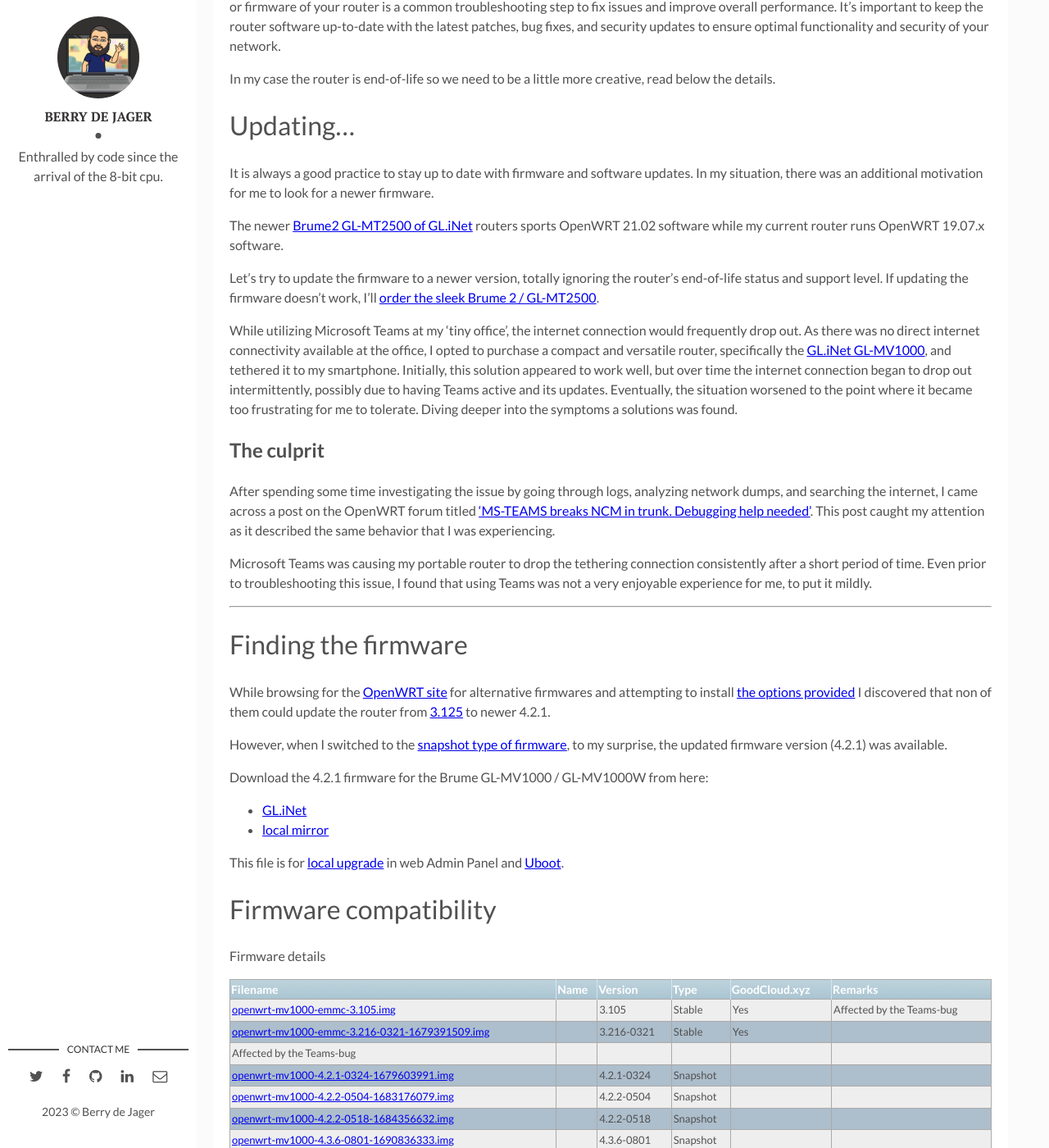
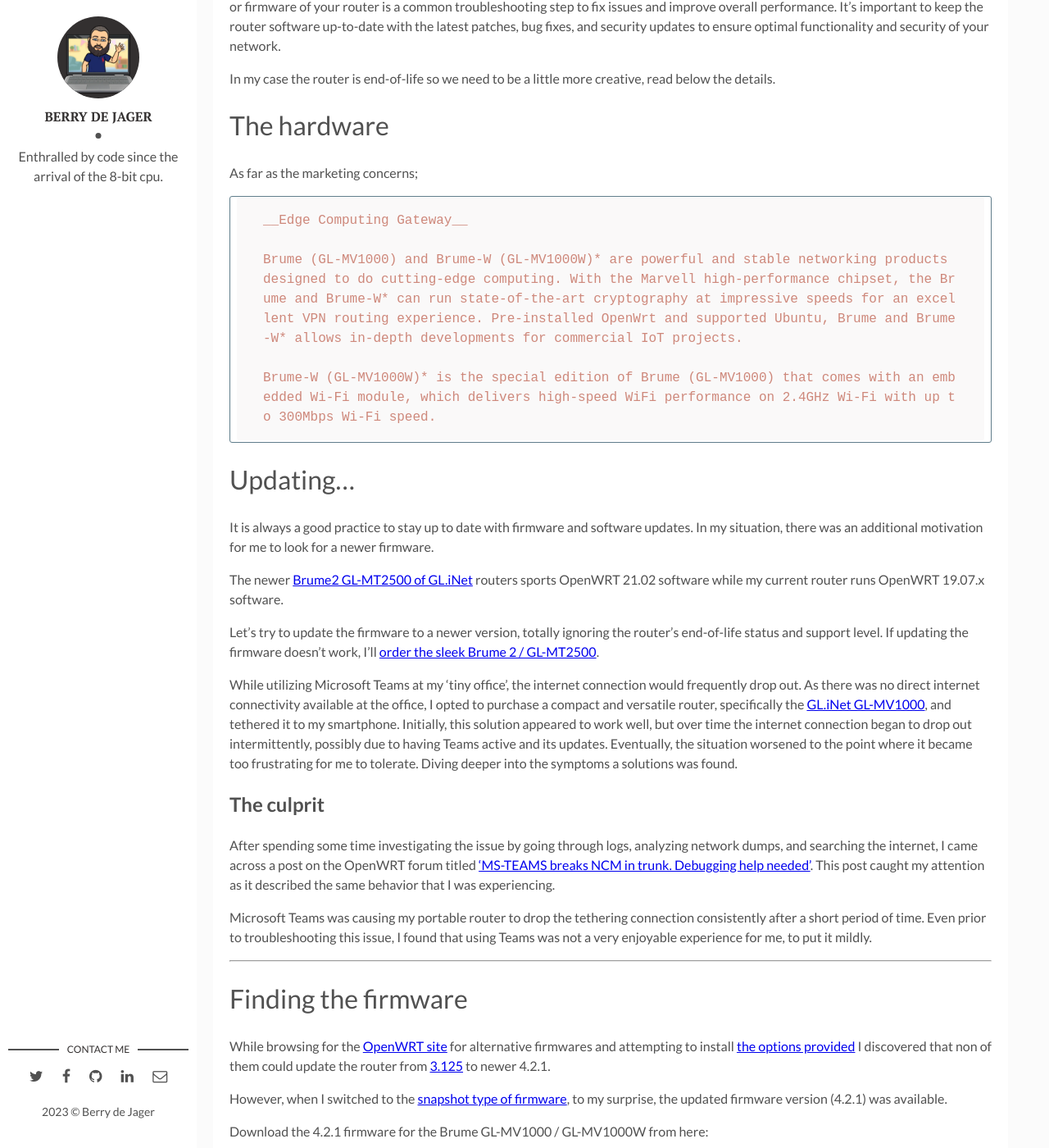
Before and after one commit to berrydejager/code, a Jekyll site: the page built from _posts/2023-03-25-Upgrade-GL-iNet-Brume-OpenWRT.markdown, in a window 1280 px wide and 1400 px high, scrolled down 809 px. Shown: the whole window at 82% size. Built offline with Jekyll 4.4.1, drawn with Linux system fonts in a browser that asks for light colours; some of the changed text lies outside the part shown.

Commit message:
Added details

```diff
--- a/_posts/2023-03-25-Upgrade-GL-iNet-Brume-OpenWRT.markdown
+++ b/_posts/2023-03-25-Upgrade-GL-iNet-Brume-OpenWRT.markdown
@@ -20,6 +20,16 @@
 Yes, updating the router software to a newer version of OpenWRT was the solution to the problem . In general, updating the software or firmware of your router is a common troubleshooting step to fix issues and improve overall performance. It's important to keep the router software up-to-date with the latest patches, bug fixes, and security updates to ensure optimal functionality and security of your network.
 
 In my case the router is end-of-life so we need to be a little more creative, read below the details.
+
+# The hardware
+
+As far as the marketing concerns;
+
+    __Edge Computing Gateway__
+
+    Brume (GL-MV1000) and Brume-W (GL-MV1000W)* are powerful and stable networking products designed to do cutting-edge computing. With the Marvell high-performance chipset, the Brume and Brume-W* can run state-of-the-art cryptography at impressive speeds for an excellent VPN routing experience. Pre-installed OpenWrt and supported Ubuntu, Brume and Brume-W* allows in-depth developments for commercial IoT projects.
+
+    Brume-W (GL-MV1000W)* is the special edition of Brume (GL-MV1000) that comes with an embedded Wi-Fi module, which delivers high-speed WiFi performance on 2.4GHz Wi-Fi with up to 300Mbps Wi-Fi speed.
 
 # Updating...
 
@@ -54,22 +64,20 @@
 
 # Firmware compatibility
 
-Firmware details
+[GL-iNet CL-MV1000(W) - Brume(-W)](https://www.gl-inet.com/products/gl-mv1000/)
 
-| Filename | Name | Version | Type | GoodCloud.xyz | Remarks |
-| --- | --- | --- | --- |
-| [openwrt-mv1000-emmc-3.105.img](/assets/bin/gl-inet/mv1000/3.x/openwrt-mv1000-emmc-3.105.img) | | 3.105 | Stable | Yes | Affected by the Teams-bug |
-| [openwrt-mv1000-emmc-3.216-0321-1679391509.img](/assets/bin/gl-inet/mv1000/3.x/openwrt-mv1000-emmc-3.216-0321-1679391509.img) | | 3.216-0321 | Stable | Yes |
-|  Affected by the Teams-bug |
-[openwrt-mv1000-4.2.1-0324-1679603991.img](/assets/bin/gl-inet/mv1000/4.x/openwrt-mv1000-4.2.1-0324-1679603991.img) | | 4.2.1-0324 | Snapshot | | |
-[openwrt-mv1000-4.2.2-0504-1683176079.img](/assets/bin/gl-inet/mv1000/4.x/openwrt-mv1000-4.2.2-0504-1683176079.img) | | 4.2.2-0504 | Snapshot | | |
-[openwrt-mv1000-4.2.2-0518-1684356632.img](/assets/bin/gl-inet/mv1000/4.x/openwrt-mv1000-4.2.2-0518-1684356632.img) | | 4.2.2-0518 | Snapshot | | |
-[openwrt-mv1000-4.3.6-0801-1690836333.img](/assets/bin/gl-inet/mv1000/4.x/openwrt-mv1000-4.3.6-0801-1690836333.img) | | 4.3.6-0801 | Snapshot | | |
-[openwrt-mv1000-4.3.7-1018-1697574734.img](/assets/bin/gl-inet/mv1000/4.x/openwrt-mv1000-4.3.7-1018-1697574734.img) | | 4.3.7-1018 | Snapshot | | |
-[openwrt-mv1000-4.3.7-1107-1699302665.img](/assets/bin/gl-inet/mv1000/4.x/openwrt-mv1000-4.3.7-1107-1699302665.img) | | 4.3.7-1107 | Snapshot | | |
-[openwrt-mv1000-4.3.8-0927-1695812269.img](/assets/bin/gl-inet/mv1000/4.x/openwrt-mv1000-4.3.8-0927-1695812269.img) | | 4.3.8-0927 | Beta | | |
-
-
+| Filename | Type | OpenWRT | 2.4G WiFi | GoodCloud.xyz | Remarks |
+| --- | --- | --- | --- | --- | --- |
+| [3.105](/assets/bin/gl-inet/mv1000/3.x/openwrt-mv1000-emmc-3.105.img) | Stable | 19.07.0-rc1 | Enabled | Online | Doesn't connect to tethered device |
+| [3.115-0921](/assets/bin/gl-inet/mv1000/3.x/openwrt-mv1000-emmc-3.215-0921-1663732383.img) | Stable | - | -  | - | - |
+| [3.216-0321](/assets/bin/gl-inet/mv1000/3.x/openwrt-mv1000-emmc-3.216-0321-1679391509.img) | Stable | 19.07.8 | Enabled | Online | Affected by the Teams-bug |
+| [4.2.1-0324](/assets/bin/gl-inet/mv1000/4.x/openwrt-mv1000-4.2.1-0324-1679603991.img) | Snapshot |22.03.2 | Disabled | Online, no details in client overview | Has ZeroTier integration |
+| [4.2.2-0504](/assets/bin/gl-inet/mv1000/4.x/openwrt-mv1000-4.2.2-0504-1683176079.img) | Snapshot | 22.03.x | Disabled | Online | - |
+| [4.2.2-0518](/assets/bin/gl-inet/mv1000/4.x/openwrt-mv1000-4.2.2-0518-1684356632.img) | Snapshot | 22.03.x | Disabled | Online | - |
+| [4.3.6-0801](/assets/bin/gl-inet/mv1000/4.x/openwrt-mv1000-4.3.6-0801-1690836333.img) | Snapshot | 22.03.x | Disabled | Online | - |
+| [4.3.7-1018](/assets/bin/gl-inet/mv1000/4.x/openwrt-mv1000-4.3.7-1018-1697574734.img) | Snapshot | 22.03.x | Disabled | Online | - |
+| [4.3.7-1107](/assets/bin/gl-inet/mv1000/4.x/openwrt-mv1000-4.3.7-1107-1699302665.img) | Snapshot | 22.03.x | Disabled | Online | - |
+| [4.3.8-0927](/assets/bin/gl-inet/mv1000/4.x/openwrt-mv1000-4.3.8-0927-1695812269.img) | Beta | 22.03.4 | Disabled | Online | - |
 
 # Updating the firmware
 
```
Also changed, not shown: 1 other file.
